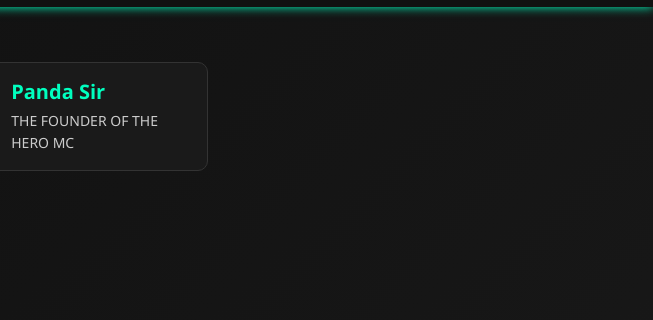
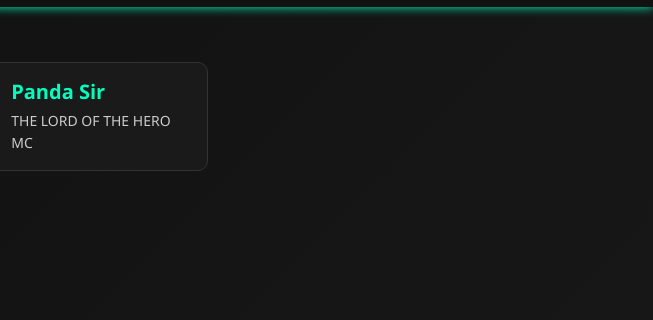
Before and after one commit to lowclassff/Heromc, a plain HTML site: page index.html in a window 1280 px wide. Shown: the part 83-403 px from the top of the page, 627-1280 px from the left. Drawn offline with Linux system fonts and the light colour scheme.

Commit message:
Update index.html

```diff
--- a/index.html
+++ b/index.html
@@ -250,12 +250,12 @@
         </div>
       </div>
 
-      <!-- Founder -->
+      <!-- LORD -->
       <div class="member-card">
         <img src="founder.png" alt="Founder" class="member-photo">
         <div class="member-info">
           <h3>Panda Sir</h3>
-          <p>THE FOUNDER OF THE HERO MC</p>
+          <p>THE LORD OF THE HERO MC</p>
         </div>
       </div>
 
```
